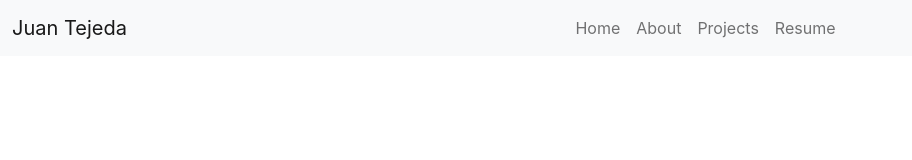
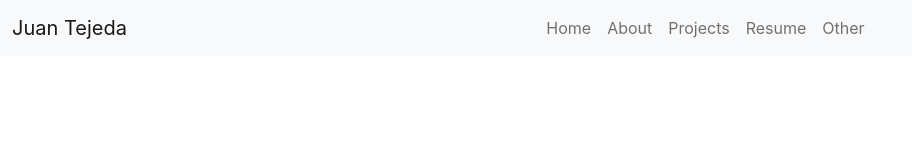
Before and after one commit to JuanTGit/JuanTGit.github.io, a React (Create React App) app: page / in a window 1280 px wide. Shown: the top 160 px of the page, without its empty margins (0-912 px from the left). Built offline with nearby package versions, Linux system fonts and the light colour scheme.

Commit message:
Edited nav

```diff
--- a/src/components/Navbar.js
+++ b/src/components/Navbar.js
@@ -17,6 +17,7 @@ export default function NavScroll() {
 			<Nav.Link href="/about">About</Nav.Link>
 			<Nav.Link href="/projects">Projects</Nav.Link>
 			<Nav.Link href="/resume">Resume</Nav.Link>
+			<Nav.Link href="/resume">Other</Nav.Link>
 			</Nav>
 		  </Navbar.Collapse>
 		</Container>
```
